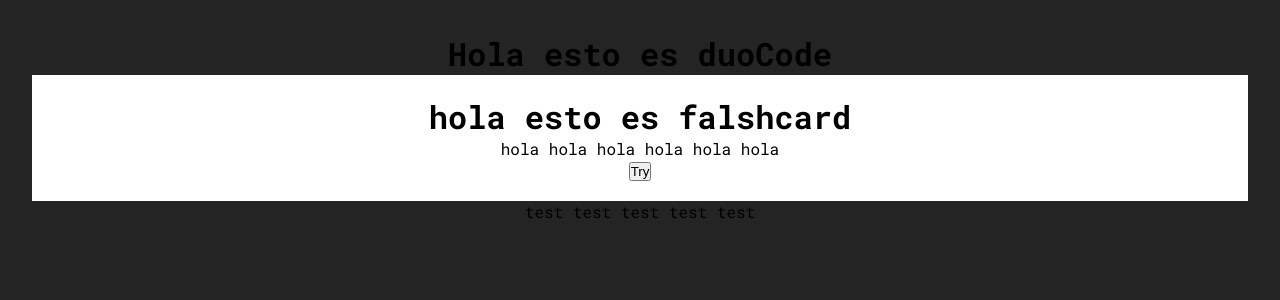
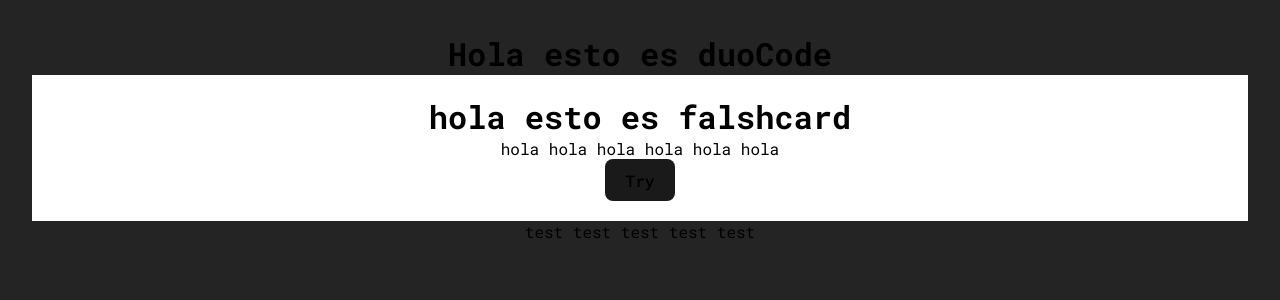
Before and after one commit to ElDuartte/duo-code, a React (Vite) app: page / in a window 1280 px wide. Shown: the top 300 px of the page. Built offline with nearby package versions, Linux system fonts and the light colour scheme.

Commit message:
adding part of the original css back

```diff
--- a/src/styles/index.css
+++ b/src/styles/index.css
@@ -8,3 +8,34 @@
   margin: 0;
   padding: 0;
 }
+
+a {
+  font-weight: 500;
+  color: #646cff;
+  text-decoration: inherit;
+}
+
+a:hover {
+  color: #535bf2;
+}
+
+button {
+  border-radius: 8px;
+  border: 1px solid transparent;
+  padding: 0.6em 1.2em;
+  font-size: 1em;
+  font-weight: 500;
+  font-family: inherit;
+  background-color: #1a1a1a;
+  cursor: pointer;
+  transition: border-color 0.25s;
+}
+
+button:hover {
+  border-color: #646cff;
+}
+
+button:focus,
+button:focus-visible {
+  outline: 4px auto -webkit-focus-ring-color;
+}
```
